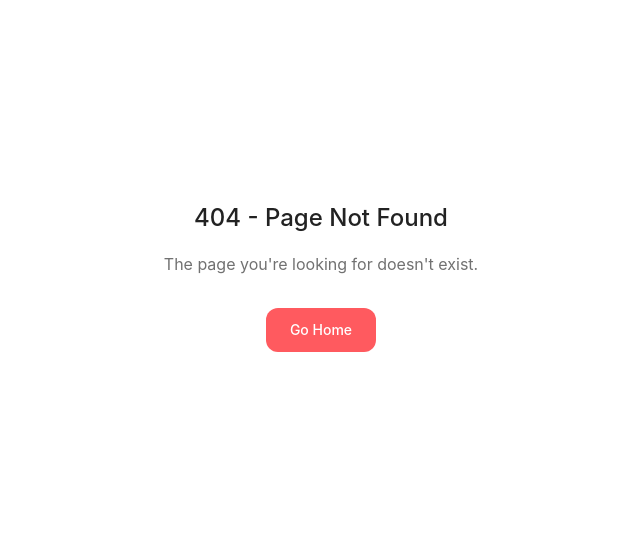
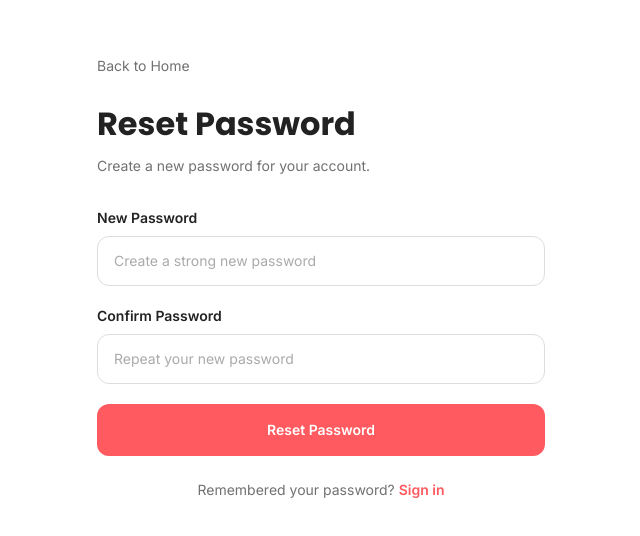
Before and after one commit to jadoniyonkuru/Airbnb_app_fullstack, a React (Vite) app in the folder airbnb-app/: page /auth/reset-password/1 in a window 1280 px wide. Before the commit this address had no page. Shown: the part 124-660 px from the top of the page, without its empty margins (319-959 px from the left). Built offline with nearby package versions, Linux system fonts and the light colour scheme.

Commit message:
adding the resetpassword

```diff
--- /dev/null
+++ b/airbnb-app/src/app/pages/ForgotPassword.tsx
@@ -0,0 +1,53 @@
+import { useState } from 'react';
+import { Link, useNavigate } from 'react-router';
+import { toast } from 'sonner';
+import { useForgotPassword } from '../../features/auth/hooks';
+
+export default function ForgotPassword() {
+	const navigate = useNavigate();
+	const [email, setEmail] = useState('');
+	const mutation = useForgotPassword();
+
+	const handleSubmit = (e: React.FormEvent) => {
+		e.preventDefault();
+		if (!email.trim()) {
+			toast.error('Please enter your email');
+			return;
+		}
+		mutation.mutate({ email: email.trim() }, {
+			onSuccess: () => navigate('/signin')
+		});
+	};
+
+	return (
+		<div className="min-h-screen bg-white flex" style={{ fontFamily: "'Inter', sans-serif" }}>
+			<div className="w-full flex flex-col justify-center px-8 md:px-16 lg:px-20 py-12">
+				<div className="max-w-md w-full mx-auto">
+					<Link to="/" className="text-sm text-[#717171] hover:text-[#222222] mb-6 inline-block">Back to Home</Link>
+					<h1 className="text-[#222222] mb-2" style={{ fontFamily: "'Poppins', sans-serif", fontSize: '2rem', fontWeight: 700 }}>Forgot Password</h1>
+					<p className="text-[#717171] text-sm mb-8">Enter your account email and we'll send a password reset link.</p>
+
+					<form onSubmit={handleSubmit} className="space-y-5">
+						<div>
+							<label className="block text-[#222222] text-sm font-semibold mb-2">Email Address</label>
+							<input
+								type="email"
+								value={email}
+								onChange={e => setEmail(e.target.value)}
+								placeholder="your@email.com"
+								className="w-full px-4 py-3.5 rounded-xl border border-[#DDDDDD] bg-white text-[#222222] text-sm outline-none focus:border-[#FF5A5F] transition-colors placeholder:text-[#AAAAAA]"
+								required
+							/>
+						</div>
+
+						<button type="submit" disabled={mutation.isPending} className="w-full bg-[#FF5A5F] hover:bg-[#E74C55] disabled:opacity-60 disabled:cursor-not-allowed text-white py-4 rounded-xl font-semibold text-sm transition-colors">
+							{mutation.isPending ? 'Sending…' : 'Send Reset Link'}
+						</button>
+					</form>
+
+					<p className="text-center text-[#717171] text-sm mt-6">Remembered your password? <Link to="/signin" className="text-[#FF5A5F] font-semibold hover:underline">Sign in</Link></p>
+				</div>
+			</div>
+		</div>
+	);
+}
--- /dev/null
+++ b/airbnb-app/src/app/pages/ResetPassword.tsx
@@ -0,0 +1,67 @@
+import { useState } from 'react';
+import { useNavigate, useParams, Link } from 'react-router';
+import { toast } from 'sonner';
+import { useResetPassword } from '../../features/auth/hooks';
+
+export default function ResetPassword() {
+  const { token } = useParams() as { token?: string };
+  const navigate = useNavigate();
+  const [newPassword, setNewPassword] = useState('');
+  const [confirm, setConfirm] = useState('');
+  const mutation = useResetPassword();
+
+  const handleSubmit = (e: React.FormEvent) => {
+    e.preventDefault();
+    if (!token) return toast.error('Invalid reset token');
+    if (newPassword.length < 8) return toast.error('Password must be at least 8 characters');
+    if (newPassword !== confirm) return toast.error('Passwords do not match');
+
+    mutation.mutate({ token, newPassword }, {
+      onSuccess: () => navigate('/signin')
+    });
+  };
+
+  return (
+    <div className="min-h-screen bg-white flex" style={{ fontFamily: "'Inter', sans-serif" }}>
+      <div className="w-full flex flex-col justify-center px-8 md:px-16 lg:px-20 py-12">
+        <div className="max-w-md w-full mx-auto">
+          <Link to="/" className="text-sm text-[#717171] hover:text-[#222222] mb-6 inline-block">Back to Home</Link>
+          <h1 className="text-[#222222] mb-2" style={{ fontFamily: "'Poppins', sans-serif", fontSize: '2rem', fontWeight: 700 }}>Reset Password</h1>
+          <p className="text-[#717171] text-sm mb-8">Create a new password for your account.</p>
+
+          <form onSubmit={handleSubmit} className="space-y-5">
+            <div>
+              <label className="block text-[#222222] text-sm font-semibold mb-2">New Password</label>
+              <input
+                type="password"
+                value={newPassword}
+                onChange={e => setNewPassword(e.target.value)}
+                placeholder="Create a strong new password"
+                className="w-full px-4 py-3.5 rounded-xl border border-[#DDDDDD] bg-white text-[#222222] text-sm outline-none focus:border-[#FF5A5F] transition-colors placeholder:text-[#AAAAAA]"
+                required
+              />
+            </div>
+
+            <div>
+              <label className="block text-[#222222] text-sm font-semibold mb-2">Confirm Password</label>
+              <input
+                type="password"
+                value={confirm}
+                onChange={e => setConfirm(e.target.value)}
+                placeholder="Repeat your new password"
+                className="w-full px-4 py-3.5 rounded-xl border border-[#DDDDDD] bg-white text-[#222222] text-sm outline-none focus:border-[#FF5A5F] transition-colors placeholder:text-[#AAAAAA]"
+                required
+              />
+            </div>
+
+            <button type="submit" disabled={mutation.isPending} className="w-full bg-[#FF5A5F] hover:bg-[#E74C55] disabled:opacity-60 disabled:cursor-not-allowed text-white py-4 rounded-xl font-semibold text-sm transition-colors">
+              {mutation.isPending ? 'Resetting…' : 'Reset Password'}
+            </button>
+          </form>
+
+          <p className="text-center text-[#717171] text-sm mt-6">Remembered your password? <Link to="/signin" className="text-[#FF5A5F] font-semibold hover:underline">Sign in</Link></p>
+        </div>
+      </div>
+    </div>
+  );
+}
--- a/airbnb-app/src/app/pages/SignIn.tsx
+++ b/airbnb-app/src/app/pages/SignIn.tsx
@@ -126,7 +126,7 @@ export function SignIn() {
             <div>
               <div className="flex items-center justify-between mb-2">
                 <label className="text-[#222222] text-sm font-semibold">Password</label>
-                <a href="#" className="text-[#FF5A5F] text-xs font-medium hover:underline">Forgot password?</a>
+                <Link to="/forgot-password" className="text-[#FF5A5F] text-xs font-medium hover:underline">Forgot password?</Link>
               </div>
               <div className="relative">
                 <input
--- a/airbnb-app/src/features/auth/hooks.ts
+++ b/airbnb-app/src/features/auth/hooks.ts
@@ -76,3 +76,17 @@ export function useChangePassword() {
     },
   });
 }
+
+export function useResetPassword() {
+  return useMutation({
+    mutationFn: ({ token, newPassword }: { token: string; newPassword: string }) =>
+      authApi.resetPassword(token, { newPassword }),
+    onSuccess: () => toast.success('Password reset successfully.'),
+    onError: (err) => {
+      const message = err instanceof Error ? err.message : 'Failed to reset password';
+      const anyErr = err as any;
+      const serverMsg = anyErr?.response?.data?.message;
+      toast.error(serverMsg ?? message);
+    },
+  });
+}
--- a/airbnb-app/src/features/auth/types.ts
+++ b/airbnb-app/src/features/auth/types.ts
@@ -44,8 +44,7 @@ export interface ForgotPasswordRequest {
 }
 
 export interface ResetPasswordRequest {
-  token: string;
-  password: string;
+  newPassword: string;
 }
 
 export interface ChangePasswordRequest {
```
Also changed, not shown: airbnb-app/src/app/routes.ts (+18 -0 lines).
